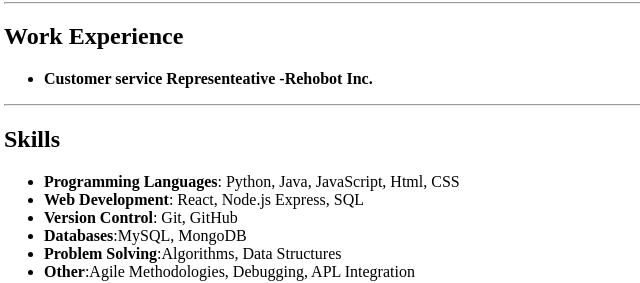
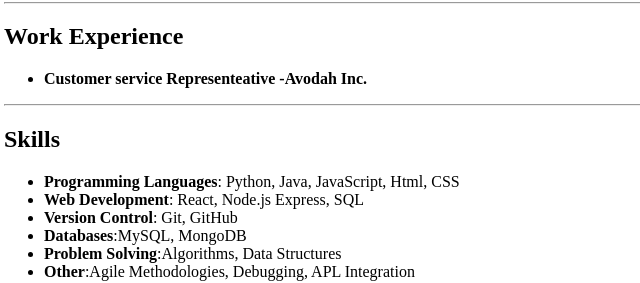
Before and after one commit to fenanbekele/html-portfolio, a plain HTML site: page index.html in a window 1280 px wide. Shown: the part 504-787 px from the top of the page, 4-644 px from the left. Drawn offline with Linux system fonts and the light colour scheme.

Commit message:
Update index.html

```diff
--- a/index.html
+++ b/index.html
@@ -24,7 +24,7 @@
         <hr />
         <h2>Work Experience</h2>
         <ul>
-           <strong> <li>Customer service Representeative -Rehobot Inc. </li></strong>
+           <strong> <li>Customer service Representeative -Avodah Inc. </li></strong>
         </ul>
         <hr />
         <h2>Skills</h2>
```
